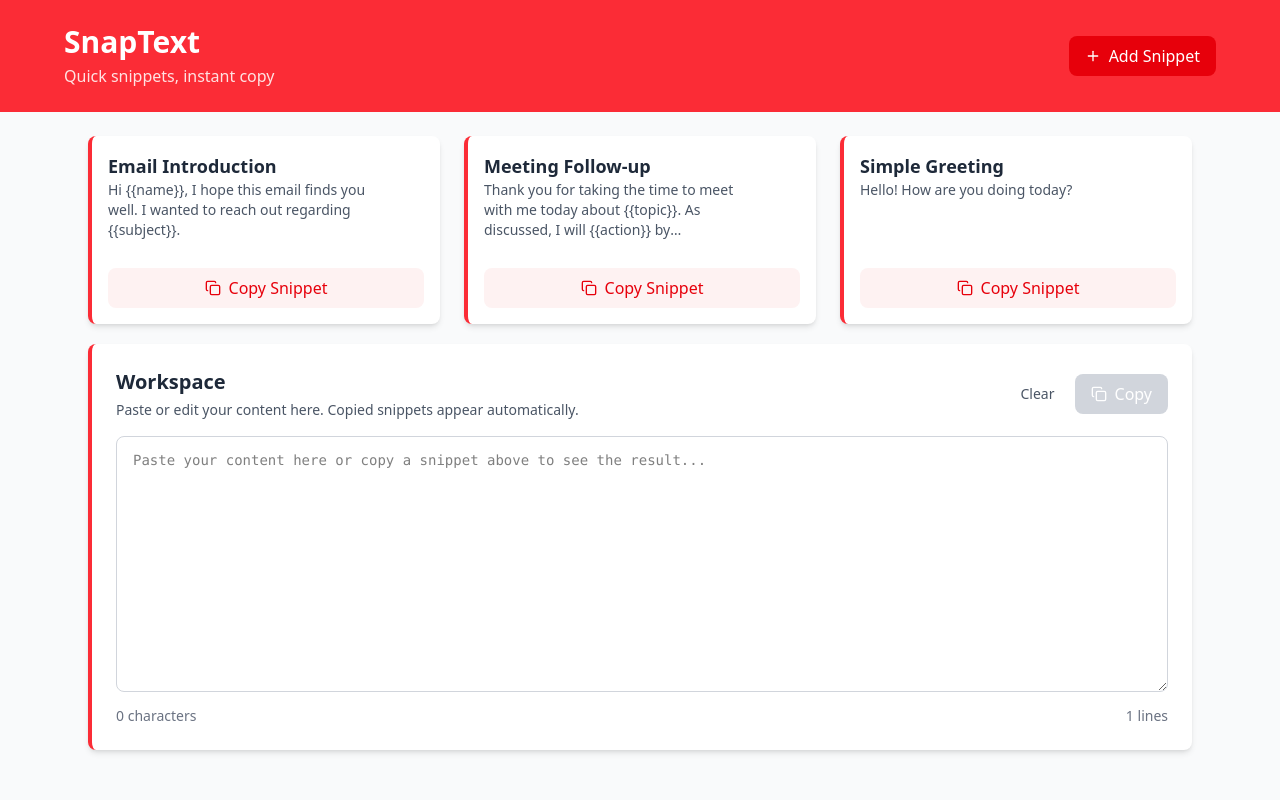
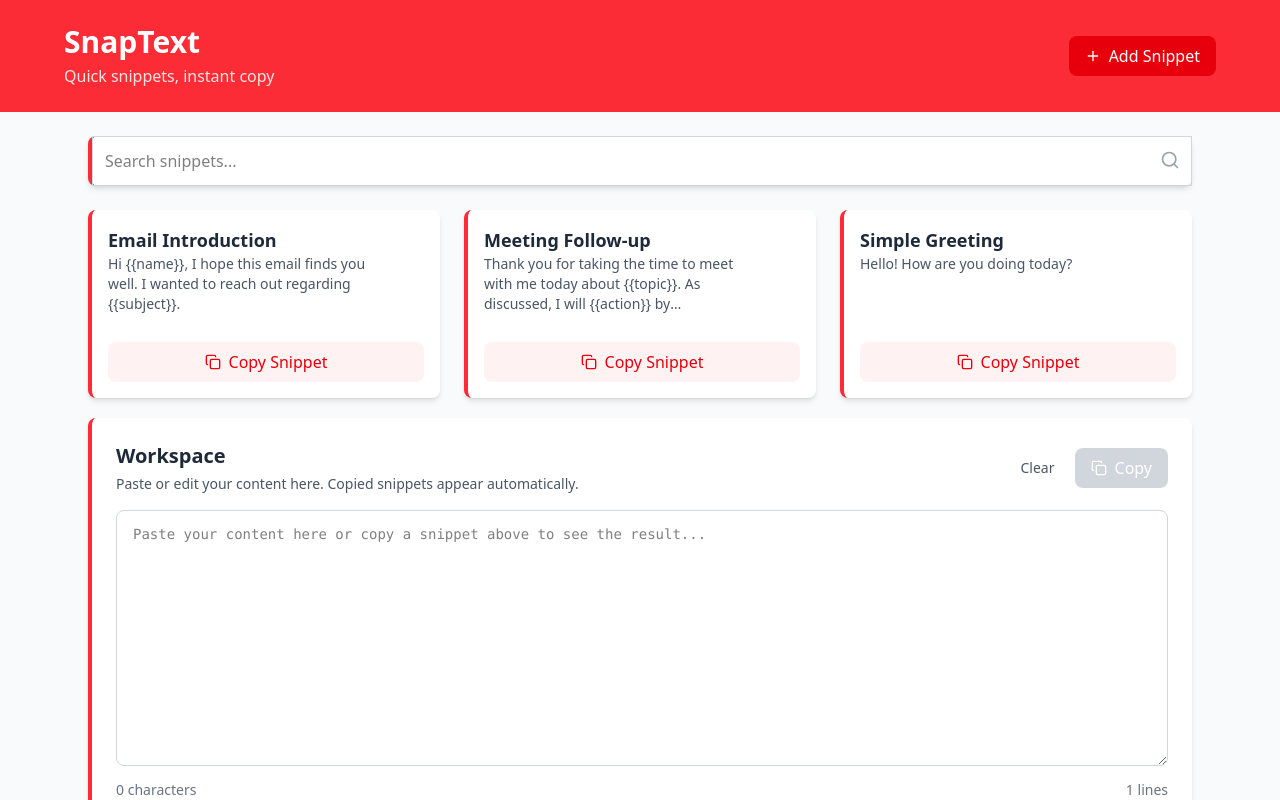
Before and after one commit to homayunmmdy/SnappText, a React (Vite) app: page / in a window 1280 px wide. Shown: the top 800 px of the page. Built offline with nearby package versions, Linux system fonts and the light colour scheme.

Commit message:
add : searchBar

```diff
--- a/src/Utility/util.tsx
+++ b/src/Utility/util.tsx
@@ -70,5 +70,6 @@ export const getInitialState = () => {
     currentSnippet: null,
     placeholders: [],
     workspaceText: "",
+    searchTerm: '',
   };
 };
--- a/src/appReducer.tsx
+++ b/src/appReducer.tsx
@@ -4,38 +4,58 @@ const appReducer = (state: AppStateType, action: ActionType): AppStateType => {
   let newState;
   switch (action.type) {
     case "ADD_SNIPPET":
-       newState = { ...state, snippets: [...state.snippets, action.snippet] };
+      newState = { ...state, snippets: [...state.snippets, action.snippet] };
       break;
     case "UPDATE_SNIPPET":
       newState = {
         ...state,
-        snippets: state.snippets.map(s => s.id === action.snippet.id ? action.snippet : s)
+        snippets: state.snippets.map((s) =>
+          s.id === action.snippet.id ? action.snippet : s
+        ),
       };
       break;
     case "DELETE_SNIPPET":
-      newState = { ...state, snippets: state.snippets.filter(s => s.id !== action.id) };
+      newState = {
+        ...state,
+        snippets: state.snippets.filter((s) => s.id !== action.id),
+      };
       break;
     case "OPEN_MODAL":
       newState = {
         ...state,
         isModalOpen: true,
         currentSnippet: action.snippet,
-        placeholders: action.placeholders
+        placeholders: action.placeholders,
       };
       break;
     case "CLOSE_MODAL":
-      newState = { ...state, isModalOpen: false, currentSnippet: null, placeholders: [] };
+      newState = {
+        ...state,
+        isModalOpen: false,
+        currentSnippet: null,
+        placeholders: [],
+      };
       break;
     case "OPEN_FORM":
-      newState = { ...state, isFormOpen: true, editingSnippet: action.snippet || null };
+      newState = {
+        ...state,
+        isFormOpen: true,
+        editingSnippet: action.snippet || null,
+      };
       break;
-    case 'CLOSE_FORM':
+    case "CLOSE_FORM":
       newState = { ...state, isFormOpen: false, editingSnippet: null };
       break;
-    case 'SET_WORKSPACE_TEXT':
+    case "SET_WORKSPACE_TEXT":
       newState = { ...state, workspaceText: action.text };
       break;
-    case 'LOAD_DATA':
+    case "SET_SEARCH_TERM":
+      newState = {
+        ...state,
+        searchTerm: action.term,
+      };
+      break;
+    case "LOAD_DATA":
       newState = action.data;
       break;
     default:
@@ -43,15 +63,15 @@ const appReducer = (state: AppStateType, action: ActionType): AppStateType => {
   }
 
   // Save to localStorage (except for LOAD_DATA to prevent infinite loop)
-  if (action.type !== 'LOAD_DATA') {
+  if (action.type !== "LOAD_DATA") {
     try {
-      localStorage.setItem('snaptext-data', JSON.stringify(newState));
+      localStorage.setItem("snaptext-data", JSON.stringify(newState));
     } catch (error) {
-      console.error('Failed to save to localStorage:', error);
+      console.error("Failed to save to localStorage:", error);
     }
   }
 
   return newState;
 };
 
-export default appReducer
+export default appReducer;
--- a/src/components/AllSnippets.tsx
+++ b/src/components/AllSnippets.tsx
@@ -1,6 +1,7 @@
 import { Copy } from "lucide-react";
 import React from "react";
 import type { ActionType, AppStateType } from "../types";
+import SearchBar from "./SearchBar";
 import SnippetCard from "./SnippetCard";
 
 interface Props {
@@ -8,29 +9,35 @@ interface Props {
   dispatch: React.Dispatch<ActionType>;
 }
 const AllSnippets = ({ state, dispatch }: Props) => {
+  const filteredSnippets = state.snippets.filter((snippet) => {
+    const searchTerm = (state.searchTerm || "").toLowerCase();
+    return (
+      snippet.title.toLowerCase().includes(searchTerm) ||
+      (snippet.description || "").toLowerCase().includes(searchTerm)
+    );
+  });
   return (
     <>
-      {state.snippets.length === 0 ? (
+      <SearchBar />
+      {filteredSnippets.length === 0 ? (
         <div className="text-center py-12">
           <div className="text-gray-400 mb-4">
             <Copy className="w-16 h-16 mx-auto" />
           </div>
           <h2 className="text-xl font-semibold text-gray-600 mb-2">
-            No snippets yet
+            No snippets Found
           </h2>
-          <p className="text-gray-500 mb-4">
-            Create your first snippet to get started
-          </p>
+
           <button
             onClick={() => dispatch({ type: "OPEN_FORM" })}
-            className="bg-red-500 text-white px-6 py-2 rounded-lg hover:bg-red-600 transition-colors"
+            className="bg-red-500 cursor-pointer text-white px-6 py-2 rounded-lg hover:bg-red-600 transition-colors"
           >
-            Add Your First Snippet
+            Add Your Snippet
           </button>
         </div>
       ) : (
         <div className="grid grid-cols-1 md:grid-cols-2 lg:grid-cols-3 gap-6">
-          {state.snippets.map((snippet) => (
+          {filteredSnippets.map((snippet) => (
             <SnippetCard key={snippet.id} snippet={snippet} />
           ))}
         </div>
--- a/src/components/PlaceholderModal.tsx
+++ b/src/components/PlaceholderModal.tsx
@@ -83,14 +83,14 @@ const PlaceholderModal: React.FC = () => {
                 <button
                   type="button"
                   onClick={() => dispatch({ type: "CLOSE_MODAL" })}
-                  className="flex-1 px-4 py-2 border border-gray-300 text-gray-700 rounded-lg hover:bg-gray-50"
+                  className="flex-1 px-4 py-2 cursor-pointer border border-gray-300 text-gray-700 rounded-lg hover:bg-gray-50"
                 >
                   Cancel
                 </button>
                 <button
                   type="submit"
                   onClick={handleSubmit}
-                  className="flex-1 px-4 py-2 bg-red-500 text-white rounded-lg hover:bg-red-600 flex items-center justify-center gap-2"
+                  className="flex-1 px-4 py-2 cursor-pointer bg-red-500 text-white rounded-lg hover:bg-red-600 flex items-center justify-center gap-2"
                 >
                   <Copy className="w-4 h-4" />
                   Copy
--- /dev/null
+++ b/src/components/SearchBar.tsx
@@ -0,0 +1,26 @@
+import { useContext } from "react";
+import { AppContext } from "../Utility/util";
+import { Search } from "lucide-react";
+
+const SearchBar = () => {
+  const context = useContext(AppContext);
+  if (!context) return null;
+  const { dispatch, state } = context;
+
+  return (
+    <div className="bg-white relative rounded-lg shadow-md border-l-4 border-red-500 mb-6">
+      <input
+        type="text"
+        placeholder="Search snippets..."
+        className="w-full p-3 border border-gray-300 focus:rounded-lg !pr-10 focus:outline-none focus:ring-2 focus:ring-red-500"
+        value={state.searchTerm}
+        onChange={(e) =>
+          dispatch({ type: "SET_SEARCH_TERM", term: e.target.value })
+        }
+      />
+      <Search className="absolute right-3 top-3.5 h-5 w-5 text-gray-400" />
+    </div>
+  );
+};
+
+export default SearchBar;
--- a/src/types.tsx
+++ b/src/types.tsx
@@ -17,6 +17,7 @@ export interface AppStateType {
   currentSnippet: SnippetType | null;
   placeholders: string[];
   workspaceText: string;
+  searchTerm: string;
 }
 
 export type ActionType =
@@ -27,10 +28,9 @@ export type ActionType =
   | { type: "CLOSE_MODAL" }
   | { type: "OPEN_FORM"; snippet?: SnippetType }
   | { type: "CLOSE_FORM" }
-  | { type: 'SET_WORKSPACE_TEXT'; text: string }
-  | { type: 'LOAD_DATA'; data: AppStateType };
-
-
+  | { type: "SET_WORKSPACE_TEXT"; text: string }
+  | { type: "LOAD_DATA"; data: AppStateType }
+  | { type: "SET_SEARCH_TERM"; term: string };
 
 export type AppContextType = React.Context<{
   state: AppStateType;
```
